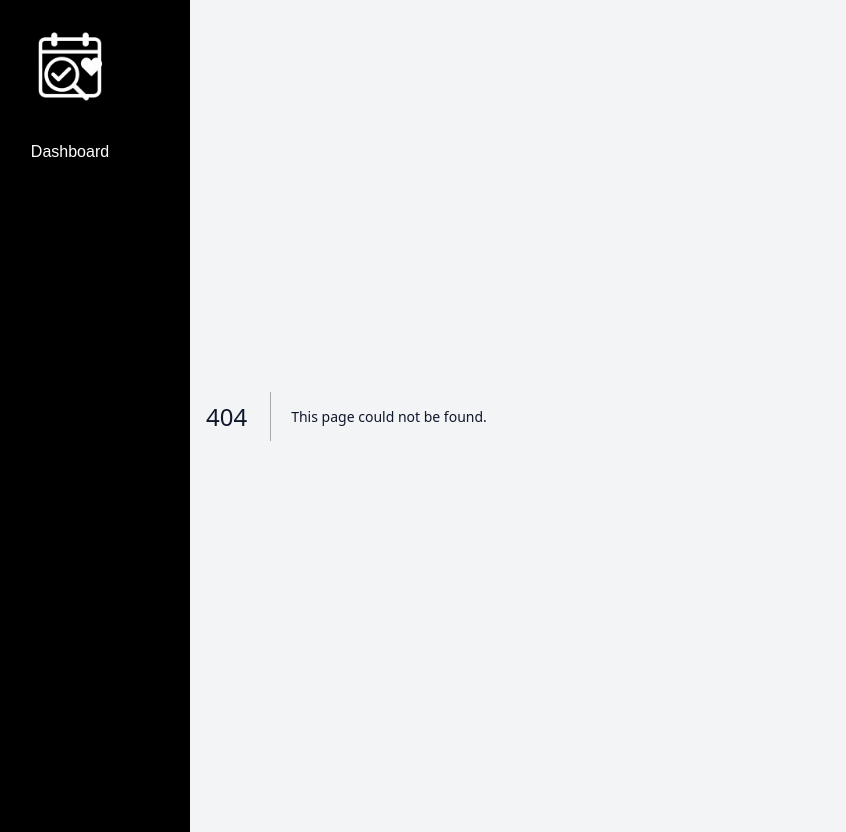
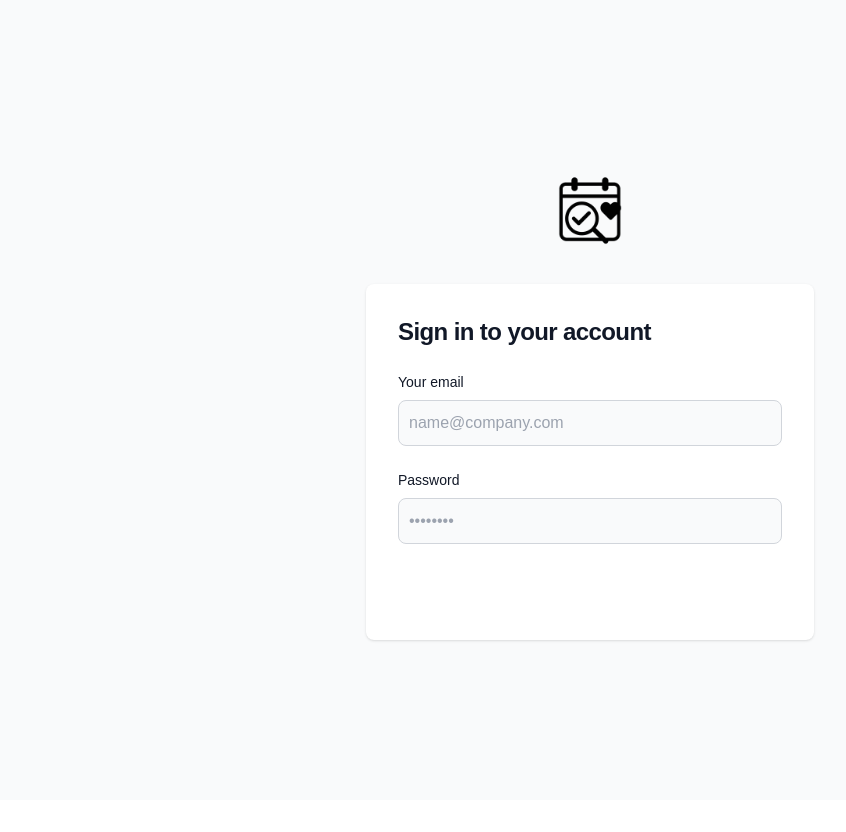
Before and after one commit to Africa-t0t0/interest_subscriber_frontend, a Next.js app: page /auth/login in a window 1280 px wide. Before the commit this address had no page. Shown: the whole page, without its empty margins (50-896 px from the left). After the commit the page ends 800 px from the top, so only its background shows below. Built offline with nearby package versions, Linux system fonts and the light colour scheme.

Commit message:
refactor: login

```diff
--- /dev/null
+++ b/src/app/auth/layout.tsx
@@ -0,0 +1,16 @@
+export const metadata = {
+  title: 'Next.js',
+  description: 'Generated by Next.js',
+}
+
+export default function RootLayout({
+  children,
+}: {
+  children: React.ReactNode
+}) {
+  return (
+    <html lang="en">
+      <body>{children}</body>
+    </html>
+  )
+}
--- /dev/null
+++ b/src/app/auth/login/page.tsx
@@ -0,0 +1,64 @@
+"use client";
+
+import { useState } from 'react';
+import { useRouter } from 'next/navigation';
+import LoginForm from '@/components/forms/LoginForm';
+
+import "../../globals.css";
+
+
+export default function LoginPage () {
+
+    const [email, setEmail] = useState('');
+    const [password, setPassword] = useState('');
+    const router = useRouter();
+
+    const handleLogin = async (e: React.FormEvent) => {
+        e.preventDefault();
+
+        const response = await fetch("http://localhost:3001/auth-api/login", {
+            method: "POST",
+            headers: {
+                "Content-Type": "application/json",
+            },
+            body: JSON.stringify({ email, password }),
+        });
+
+        if (response.ok) {
+            const { token } = await response.json();
+            localStorage.setItem("token", token);
+            router.push("/dashboard");
+        } else {
+            alert("Invalid credentials");
+        }
+    };
+
+    return (
+        // <form onSubmit={handleLogin} className="max-w-md mx-auto mt-10 space-y-4">
+        //   <input
+        //     type="email"
+        //     placeholder="Email"
+        //     value={email}
+        //     onChange={(e) => setEmail(e.target.value)}
+        //     className="border p-2 w-full"
+        //   />
+        //   <input
+        //     type="password"
+        //     placeholder="Password"
+        //     value={password}
+        //     onChange={(e) => setPassword(e.target.value)}
+        //     className="border p-2 w-full"
+        //   />
+        //   <button type="submit" className="bg-blue-500 text-white px-4 py-2 rounded">
+        //     Login
+        //   </button>
+        // </form>
+        <LoginForm
+            handleLogin={handleLogin}
+            setEmail={setEmail}
+            setPassword={setPassword}
+            email={email}
+            password={password}
+        />
+  );
+};
--- a/src/app/layout.tsx
+++ b/src/app/dashboard/layout.tsx
@@ -5,7 +5,7 @@ import { InterestProvider } from "@/context/InterestContext";
 import { EventProvider } from "@/context/EventContext";
 import Sidebar from "@/components/core/Sidebar";
 
-import "./globals.css";
+import "../globals.css";
 
 const geistSans = Geist({
   variable: "--font-geist-sans",
--- a/src/app/login/page.tsx
+++ /dev/null
@@ -1,54 +0,0 @@
-"use client";
-
-import { useState } from 'react';
-import { useRouter } from 'next/navigation';
-
-export default function LoginPage () {
-
-    const [email, setEmail] = useState('');
-    const [password, setPassword] = useState('');
-    const router = useRouter();
-
-    const handleLogin = async (e: React.FormEvent) => {
-        e.preventDefault();
-
-        const response = await fetch("http://localhost:3001/auth-api/login", {
-            method: "POST",
-            headers: {
-                "Content-Type": "application/json",
-            },
-            body: JSON.stringify({ email, password }),
-        });
-
-        if (response.ok) {
-            const { token } = await response.json();
-            localStorage.setItem("token", token);
-            console.log("success!")
-            router.push("/dashboard");
-        } else {
-            alert("Invalid credentials");
-        }
-    };
-
-    return (
-        <form onSubmit={handleLogin} className="max-w-md mx-auto mt-10 space-y-4">
-          <input
-            type="email"
-            placeholder="Email"
-            value={email}
-            onChange={(e) => setEmail(e.target.value)}
-            className="border p-2 w-full"
-          />
-          <input
-            type="password"
-            placeholder="Password"
-            value={password}
-            onChange={(e) => setPassword(e.target.value)}
-            className="border p-2 w-full"
-          />
-          <button type="submit" className="bg-blue-500 text-white px-4 py-2 rounded">
-            Login
-          </button>
-        </form>
-      );
-};
--- a/src/components/auth/AuthGuard.tsx
+++ b/src/components/auth/AuthGuard.tsx
@@ -11,9 +11,9 @@ export default function AuthGuard({ children }: { children: React.ReactNode }) {
     const token = localStorage.getItem("token");
 
     if (!token) {
-      router.push("/login");
+      router.push("/auth/login");
     } else {
-      setTokenChecked(true); // Solo se muestra contenido si hay token
+      setTokenChecked(true);
     }
   }, [router]);
 
--- /dev/null
+++ b/src/components/forms/LoginForm.tsx
@@ -0,0 +1,37 @@
+import Image from "next/image";
+
+export default function LoginForm({ handleLogin, setEmail, setPassword, email, password }: { handleLogin: (e: React.FormEvent) => void, setEmail: (email: string) => void, setPassword: (password: string) => void, email: string, password: string }) {
+    return (
+        <section className="bg-gray-50 dark:bg-gray-100">
+            <div className="flex flex-col items-center justify-center px-6 py-8 mx-auto md:h-screen lg:py-0">
+                <a href="#" className="flex items-center mb-6 text-2xl font-semibold text-gray-900 dark:text-white">
+                <Image
+                    src="/icon.png"
+                    alt="Interest Logo"
+                    width={100}
+                    height={30}
+                    className="object-contain"
+                />
+                </a>
+                <div className="w-full bg-white rounded-lg shadow dark:border md:mt-0 sm:max-w-md xl:p-0 dark:bg-gray-800 dark:border-gray-700">
+                    <div className="p-6 space-y-4 md:space-y-6 sm:p-8">
+                        <h1 className="text-xl font-bold leading-tight tracking-tight text-gray-900 md:text-2xl dark:text-white">
+                            Sign in to your account
+                        </h1>
+                        <form onSubmit={handleLogin} className="space-y-4 md:space-y-6" action="#">
+                            <div>
+                                <label htmlFor="email" className="block mb-2 text-sm font-medium text-gray-900 dark:text-white">Your email</label>
+                                <input type="email  " name="email" id="email" className="bg-gray-50 border border-gray-300 text-gray-900 rounded-lg focus:ring-primary-600 focus:border-primary-600 block w-full p-2.5 dark:bg-gray-700 dark:border-gray-600 dark:placeholder-gray-400 dark:text-white dark:focus:ring-blue-500 dark:focus:border-blue-500" placeholder="name@company.com" required={true} value={email} onChange={(e) => setEmail(e.target.value)} />
+                            </div>
+                            <div>
+                                <label htmlFor="password" className="block mb-2 text-sm font-medium text-gray-900 dark:text-white">Password</label>
+                                <input type="password" name="password" id="password" placeholder="••••••••" className="bg-gray-50 border border-gray-300 text-gray-900 rounded-lg focus:ring-primary-600 focus:border-primary-600 block w-full p-2.5 dark:bg-gray-700 dark:border-gray-600 dark:placeholder-gray-400 dark:text-white dark:focus:ring-blue-500 dark:focus:border-blue-500" required={true} value={password} onChange={(e) => setPassword(e.target.value)} />
+                            </div>
+                            <button type="submit" className="w-full text-white bg-primary-600 hover:bg-primary-700 focus:ring-4 focus:outline-none focus:ring-primary-300 font-medium rounded-lg text-sm px-5 py-2.5 text-center dark:bg-primary-600 dark:hover:bg-primary-700 dark:focus:ring-primary-800">Sign in</button>
+                        </form>
+                    </div>
+                </div>
+            </div>
+        </section>
+    );
+};
```
